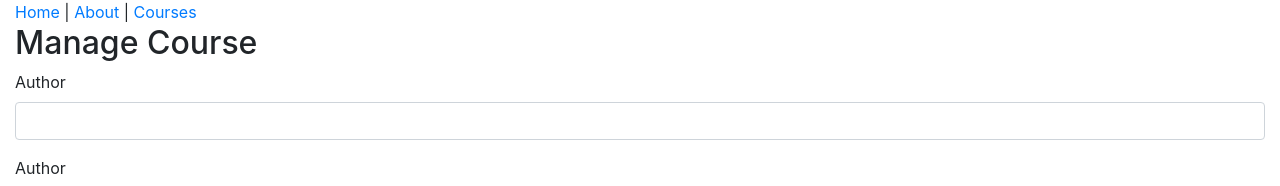
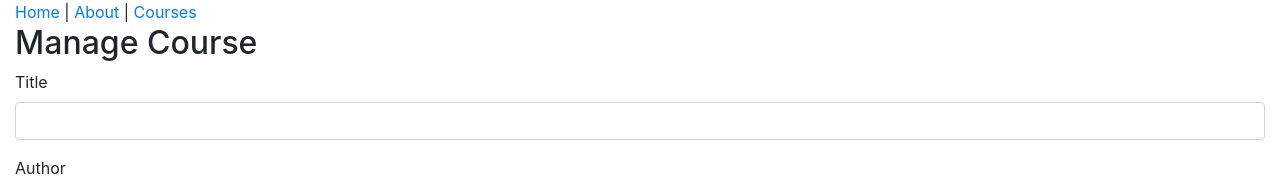
Before and after one commit to JayampathiBandara/react-first-app, a React (Create React App) app: page /course/1 in a window 1280 px wide. Shown: the top 186 px of the page. Built offline with nearby package versions, Linux system fonts and the light colour scheme; no server answers.

Commit message:
9.2	Create common text input control

```diff
--- a/src/components/CourseForm.js
+++ b/src/components/CourseForm.js
@@ -1,19 +1,16 @@
 import React from "react";
+import TextInput from "./common/TextInput";
 
 function CourseForm(props) {
   return (
     <form>
-      <div className="form-group">
-        <label htmlFor="title">Author</label>
-        <input
+      <TextInput
         id="title"
-          type="text"
+        label="Title"
         name="title"
         value={props.course.title}
         onChange={props.onChange}
-          className="form-control"
       />
-      </div>
 
       <div className="form-group">
         <label htmlFor="author">Author</label>
@@ -31,17 +28,13 @@ function CourseForm(props) {
           </select>
         </div>
       </div>
-      <div className="form-group">
-        <label htmlFor="category">Category</label>
-        <input
+      <TextInput
         id="category"
-          type="text"
+        label="Category"
         name="category"
         value={props.course.category}
         onChange={props.onChange}
-          className="form-control"
       />
-      </div>
       <input type="submit" value="Save" className="btn btn-primary" />
     </form>
   );
--- /dev/null
+++ b/src/components/common/TextInput.js
@@ -0,0 +1,42 @@
+import React from "react";
+import PropTypes from "prop-types";
+
+function TextInput(props) {
+  let wrapperClass = "form-group";
+  if (
+    //props.error && --  no need this validation. have define default prop
+    props.error.length > 0
+  ) {
+    wrapperClass = +" has-error";
+  }
+  return (
+    <div className={wrapperClass}>
+      <label htmlFor={props.id}>{props.label}</label>
+      <div className="field">
+        <input
+          id={props.id}
+          type="text"
+          name={props.name}
+          value={props.value}
+          onChange={props.onChange}
+          className="form-control"
+        />
+      </div>
+      {props.error && <div className="alert alert-danger">{props.error}</div>}
+    </div>
+  );
+}
+
+TextInput.propTypes = {
+  id: PropTypes.string.isRequired,
+  name: PropTypes.string.isRequired,
+  label: PropTypes.string.isRequired,
+  onChange: PropTypes.func.isRequired,
+  value: PropTypes.string,
+  error: PropTypes.string,
+};
+
+TextInput.defaultProps = {
+  error: "",
+};
+export default TextInput;
```
Lines whose indentation alone changed are shown as unchanged.
